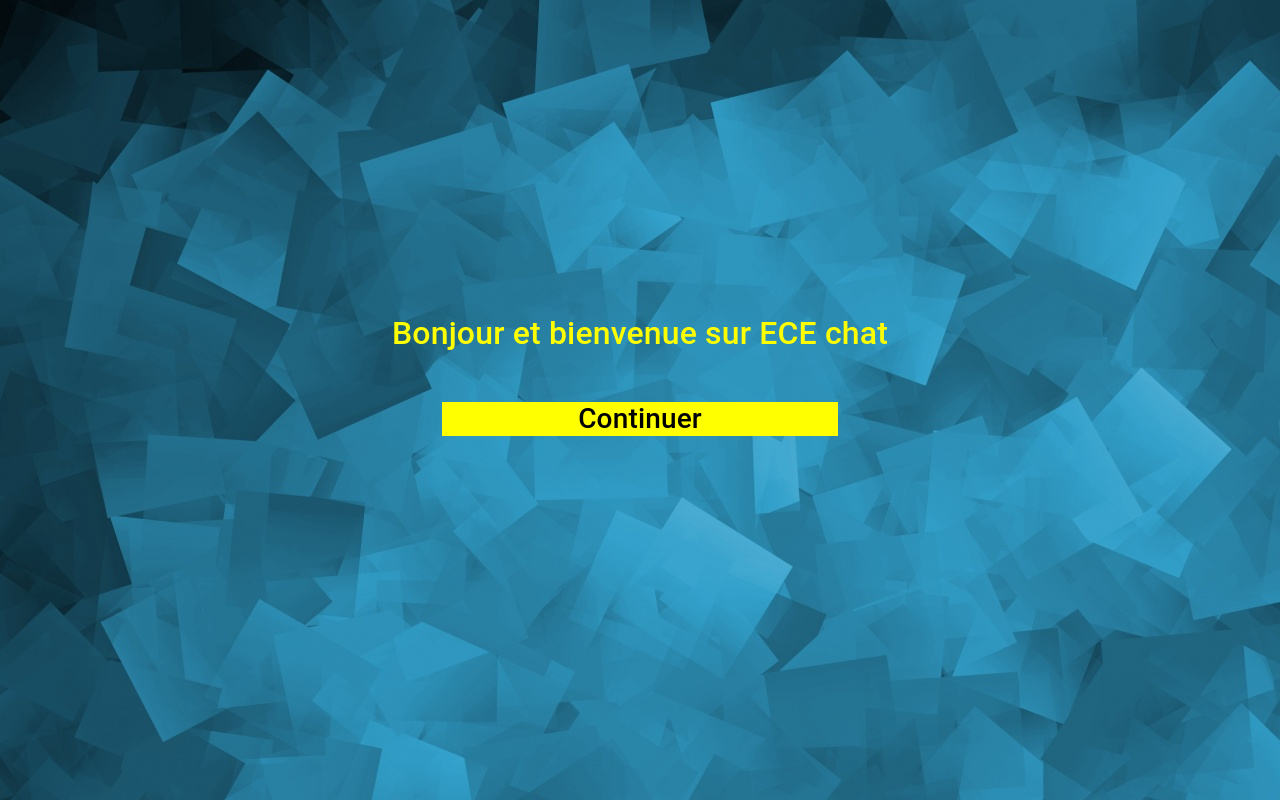
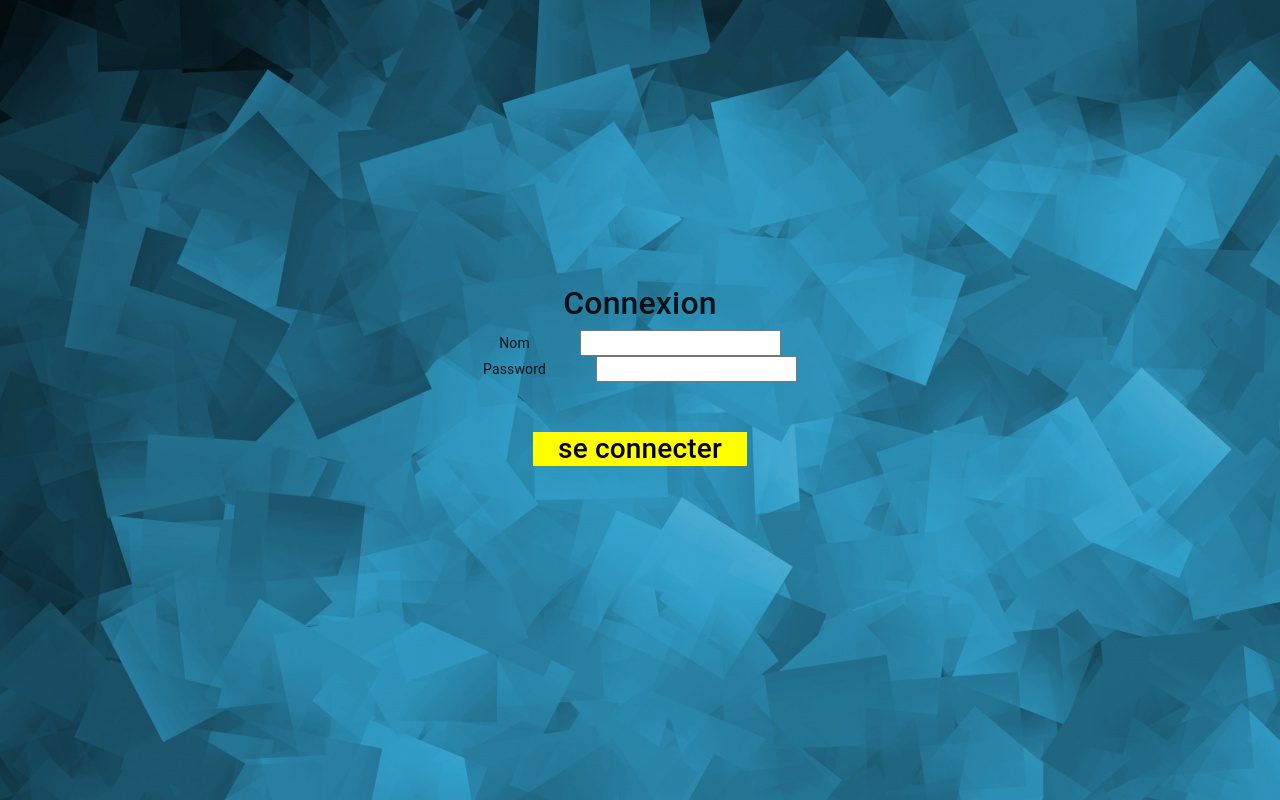
Before and after one commit to BBnours/TechnoWeb_Chat, a React (Create React App) app in the folder Client/: page / in a window 1280 px wide. Built offline with nearby package versions, Linux system fonts and the light colour scheme.

Commit message:
add root login

```diff
--- a/Client/src/App.js
+++ b/Client/src/App.js
@@ -12,6 +12,7 @@ import CssBaseline from '@material-ui/core/CssBaseline';
 
 import { BrowserRouter, Route, Switch } from 'react-router-dom';
 import Welcome from "./Structure/Welcome";
+import Login from "./Structure/Login";
 
 const styles = {
   root: {
@@ -35,9 +36,13 @@ export default () => (
                   <Main />
                   <Footer />
               </Route>
-              <Route path="/">
+              <Route path="/welcome">
                   <Welcome/>
               </Route>
+              <Route path="/">
+                  <Login/>
+              </Route>
+
           </Switch>
       </BrowserRouter>
   </div>
--- /dev/null
+++ b/Client/src/Structure/Login.js
@@ -0,0 +1,18 @@
+import React from "react";
+import {} from 'react';
+import "../Style/App.css";
+import {Link} from "react-router-dom";
+
+export default () => {
+  return (
+    <div className="login">
+      <h2>Connexion </h2>
+        <label className="labelLogin">Nom</label>
+        <input className="inputLogin" type="text" ></input>
+        <br></br>
+        <label className="labelLogin">Password</label>
+        <input className="inputLogin" type="password" ></input>
+        <Link to="/welcome"><h3 className="button_W">se connecter</h3></Link>
+    </div>
+  );
+}
--- a/Client/src/Style/App.css
+++ b/Client/src/Style/App.css
@@ -6,6 +6,22 @@
   width: 100%;
   font-family: 'Roboto', monospace;
   background-image: url(/image_background_3.jpg) ;
+}
+
+.login {
+  text-align: center;
+  margin: auto;
+}
+
+.labelLogin{
+  text-align: center;
+  margin: auto;
+  margin-right: 50px;
+}
+
+.inputLogin{
+  text-align: center;
+  margin: auto;
 }
 
 .intro {
```
